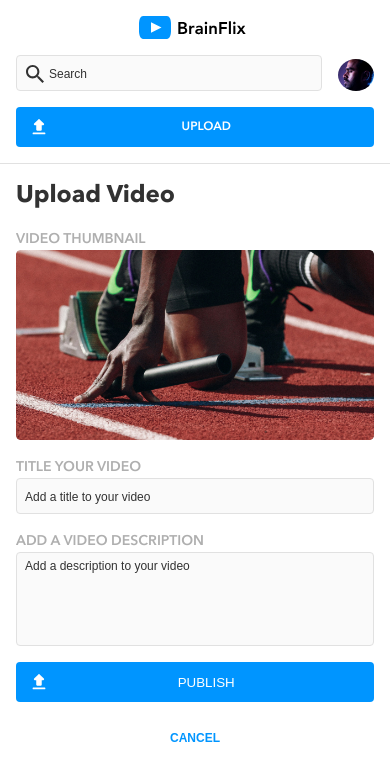
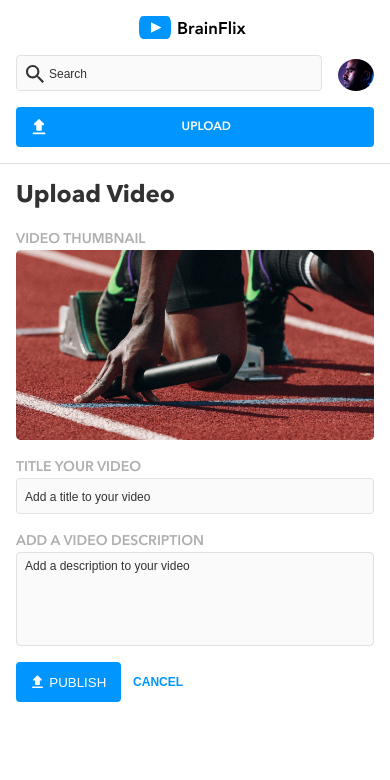
Before and after one commit to MashalV/Mashal-Vajoo-BrainFlix, a React (Vite) app: page /VideoUpload in a window 390 px wide. Shown: the top 780 px of the page. Built offline with nearby package versions, Linux system fonts and the light colour scheme.

Commit message:
video upload tablet view

```diff
--- a/src/pages/VideoUpload/VideoUpload.jsx
+++ b/src/pages/VideoUpload/VideoUpload.jsx
@@ -7,7 +7,6 @@ function VideoUpload() {
     <>
         <Navigation />
         <section className= "upload">
-
             <h1 className = "upload__title">Upload Video</h1>
             <span className = "upload__thumb"> VIDEO THUMBNAIL</span>
             <img className = "upload__thumb--img" src="/src/assets/images/Upload-video-preview.jpg" alt="man at the starting line of a race"/>
@@ -15,11 +14,13 @@ function VideoUpload() {
             <input className= "upload__add--in" type="text" placeholder ="Add a title to your video" />
             <span className = "upload__description"> ADD A VIDEO DESCRIPTION </span>
             <input className= "upload__description--in" type="text" placeholder ="Add a description to your video" />
-            <section className = "upload__publish">
-              <img className="upload__publish--img" src="/src/assets/images/icons/upload.svg" alt="upload"></img>
-              <button className = "upload__publish--btn"> PUBLISH </button>
+            <section className= "box">
+              <section className = "upload__publish box__pub">
+                <img className="upload__publish--img" src="/src/assets/images/icons/upload.svg" alt="upload"></img>
+                <button className = "upload__publish--btn"> PUBLISH </button>
+              </section>
+              <button className = "upload__cancel box__can"> CANCEL </button>
             </section>
-            <button className = "upload__cancel"> CANCEL </button>
 
         </section>
 
--- a/src/pages/VideoUpload/VideoUpload.scss
+++ b/src/pages/VideoUpload/VideoUpload.scss
@@ -8,20 +8,40 @@
   display: flex;
   flex-direction: column;
 
+  @include tablet {
+    padding-left: 2rem;
+    padding-right: 2rem;
+  }
+
   &__title {
     width: 100%;
     padding-top: 1rem;
     padding-bottom: 1rem;
+
+    @include tablet {
+        border-bottom: 1px solid $divider-line-color;
+    }
+
   }
 
   &__thumb {
     font-weight: 600;
 
+    @include tablet {
+        padding-top: 1rem;
+    }
+
     &--img {
       width: auto;
       height: auto;
       border-radius: 4px;
+
+      @include tablet {
+        width: 50%;
     }
+    }
+
+
   }
 
   &__add {
@@ -56,6 +76,8 @@
   &__description {
     font-weight: 600;
     padding-top: 1rem;
+
+
 
     &--in {
       color: black;
@@ -111,6 +133,23 @@
       display: flex;
       width: 100%;
       justify-content: center;
+
+      &:hover {
+        background-color: $hover-state-color;
+      }
+
+
+    }
+
+    @include tablet {
+        display: flex;
+        justify-content: flex-end;
+        align-self: flex-end;
+        align-items: flex-end;
+        min-width: 150px;
+        height: auto;
+        margin-left: 0.5rem;
+        margin-right: 1rem;
     }
   }
 
@@ -133,5 +172,35 @@
     &:hover {
       background-color: $hover-state-color;
     }
+
+    @include tablet {
+        display: flex;
+        min-width: 150px;
+        height: auto;
+        margin-left: 0.5rem;
+        margin-right: 1rem;
+        margin-bottom: 0rem;
+    }
   }
 }
+
+
+.box {
+    @include tablet {
+        margin-top: 2rem;
+        padding-top: .5rem;
+        border-top: 1px solid $divider-line-color;
+
+        display: flex;
+        flex-direction: row-reverse;
+
+    }
+    &__pub{
+        display: flex;
+
+    }
+    &__can{
+        display: flex;
+
+    }
+}
```
